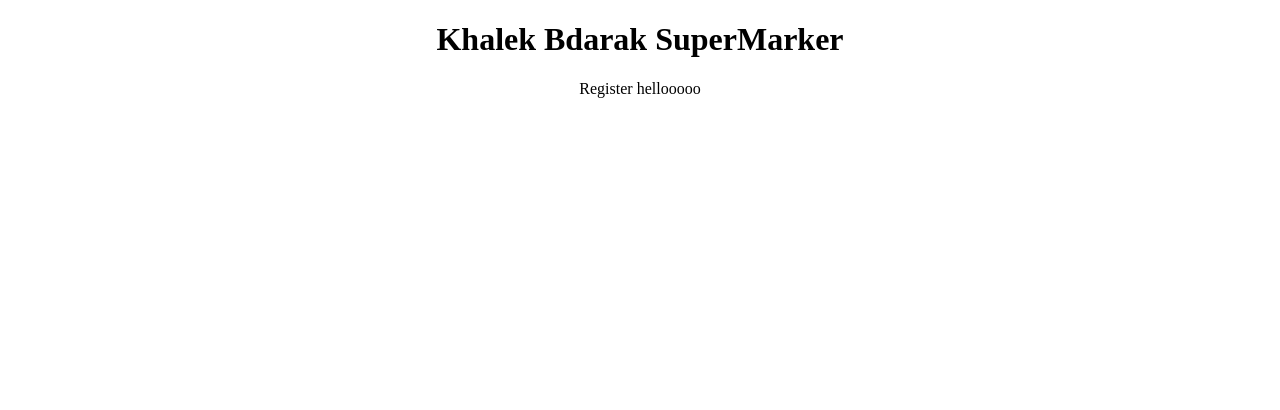
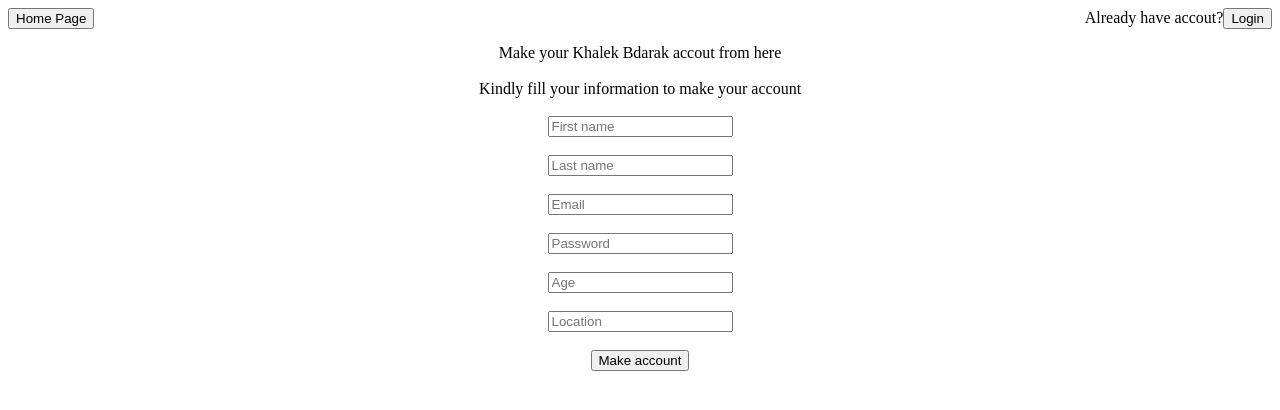
Before and after one commit to C8-AliIkmeil/MERAKI_Academy_Project_4, a React (Create React App) app in the folder frontend/: page /users/register in a window 1280 px wide. Shown: the top 410 px of the page. Built offline with nearby package versions, Linux system fonts and the light colour scheme.

Commit message:
register almost done

```diff
--- a/frontend/src/App.js
+++ b/frontend/src/App.js
@@ -3,6 +3,8 @@ import "./App.css";
 import {Route,Routes,Link,Navigate} from "react-router-dom"
 import { useState,useEffect,createContext } from "react";
 import Register from "./components/Register/Register";
+import Home from "./components/HomePage/Home"
+import Login from "./components/Login/Login";
 export const tokenContext =createContext()
 function App() {
   const [token, setToken] = useState("")
@@ -11,9 +13,10 @@ function App() {
     <tokenContext.Provider value={{token,setToken,isLoggedIn,setIsLoggedIn}}>
 
     <div className="App">
-      <h1>Khalek Bdarak SuperMarker</h1>
       <Routes>
+      <Route path="/home" element={<Home/>}/>
       <Route path="/users/register" element={<Register/>}/>
+      <Route path="users/login" element={<Login/>}/>
       </Routes>
     </div>
     </tokenContext.Provider>
--- /dev/null
+++ b/frontend/src/components/HomePage/Home.css
@@ -0,0 +1,6 @@
+.Home{
+    background-color: red;
+}
+.signupbutton{
+    float:right
+}
--- /dev/null
+++ b/frontend/src/components/HomePage/Home.js
@@ -0,0 +1,17 @@
+import React from 'react'
+import "./Home.css"
+import { useState,useEffect } from 'react'
+import { useNavigate } from 'react-router-dom'
+const Home = () => {
+    const navigate = useNavigate()
+  return (
+    <div className='Home'>
+        <h1>Khalek Bdarak SuperMarket</h1>
+        <button className="signupbutton" onClick={()=>{
+            navigate("/users/register")
+        }}>Sign Up</button>
+    </div>
+  )
+}
+
+export default Home
--- a/frontend/src/components/Login/Login.css
+++ b/frontend/src/components/Login/Login.css
@@ -0,0 +1,3 @@
+.registerbutton{
+    float: right;
+}
--- a/frontend/src/components/Login/Login.js
+++ b/frontend/src/components/Login/Login.js
@@ -1,9 +1,15 @@
 import React,{useState,useEffect} from 'react'
 import axios from 'axios'
-import { Navigate } from 'react-router-dom'
+import { Navigate, useNavigate } from 'react-router-dom'
+import "./Login.css"
 const Login = () => {
-return (
-    <div>Login</div>
+const navigate = useNavigate()
+    return (
+    <div>Login
+        <button className='registerbutton' onClick={()=>{
+            navigate("/users/register")
+        }}>Sign Up</button>
+    </div>
   )
 }
 
--- a/frontend/src/components/Register/Register.css
+++ b/frontend/src/components/Register/Register.css
@@ -0,0 +1,6 @@
+.homebutton{
+    float: left;
+}
+.loginbutton{
+    float: right;
+}
--- a/frontend/src/components/Register/Register.js
+++ b/frontend/src/components/Register/Register.js
@@ -1,7 +1,9 @@
 import React,{useState,useEffect} from 'react'
 import axios from 'axios'
 import { Navigate, useNavigate } from 'react-router-dom'
-const Register = () => {
+import "./Register.css"
+
+const Register = (req,res) => {
 const navigate = useNavigate()
 const [firstName, setFirstName] = useState("")
 const [lastName, setLastName] = useState("")
@@ -13,9 +15,76 @@ const [successMessage, setSuccessMessage] = useState("")
 const [errorMessage, setErrorMessage] = useState("")
     return (
     <div className='register'>
-        Register
-        hellooooo
+        <div className='title'></div>
+        <div className='loginbutton'>
+        Already have accout?
+        <button onClick={()=>{
+            navigate("/users/login")
+        }}>Login</button>
 
+        </div>
+    <button className='homebutton' onClick={()=>{
+        navigate("/home")
+    }}>Home Page</button>
+    <br/>
+    <br/>
+    <div>Make your Khalek Bdarak accout from here</div>
+    <br/>
+    Kindly fill your information to make your account
+    <br/>
+    <br/>
+    <input type='text' placeholder='First name' onChange={(e)=>{
+        setFirstName(e.target.value)
+    }}/>
+    <br/>
+    <br/>
+    <input type="text" placeholder='Last name' onChange={(e)=>{
+        setLastName(e.target.value)
+    }}/>
+    <br/>
+    <br/>
+    <input type="email" placeholder='Email' onChange={(e)=>{
+        setEmail(e.target.value)
+    }}/>
+    <br/>
+    <br/>
+    <input type="password" placeholder='Password' onChange={(e)=>{setPassword(e.target.value)}}/>
+    <br/>
+    <br/>
+    <input type="number" placeholder='Age'
+    onChange={(e)=>{
+        setAge(e.target.value)
+    }}/>
+    <br/>
+    <br/>
+    <input type="text" placeholder='Location' onChange={(e)=>{setLocation(e.target.value)}}/>
+    <br/>
+    <br/>
+    <button className='addaccount' onClick={()=>{
+        axios.post("http://localhost:5000/users/register",{firstName,lastName,email,password,age,location})
+        .then((response)=>{
+            setSuccessMessage(response.data.message)
+            res.status(201).json({
+                success:true,
+                message:"User Added Successfully",
+
+            })
+        })
+        .catch((err)=>{
+            setErrorMessage(err.message)
+            res.status(500).json({
+                success:false,
+                message:"Something went wrong kindly try again"
+            })
+        })
+        {successMessage&&<div>
+            User Added Successfully
+        <button className='returntologin' onClick={()=>{
+            navigate('/users/login/')
+        }} ></button>
+        </div>}
+
+    }}>Make account</button>
     </div>
   )
 }
```
